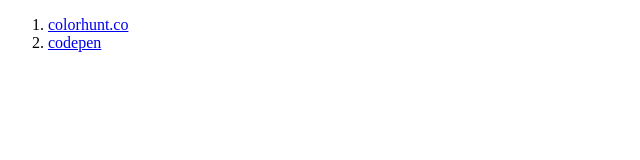
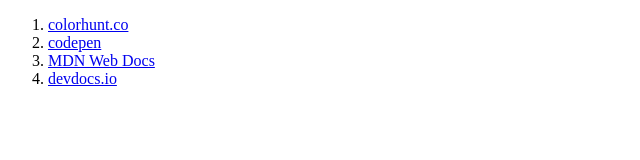
Before and after one commit to mskznkmr/resume, a plain HTML site: page html-css-js-resources.html in a window 1280 px wide. Shown: the whole page, without its empty margins (0-640 px from the left). Drawn offline with Linux system fonts and the light colour scheme.

Commit message:
Update html-css-js-resources.html

```diff
--- a/html-css-js-resources.html
+++ b/html-css-js-resources.html
@@ -10,6 +10,8 @@
     <ol>
         <li><a href="https://colorhunt.co"> colorhunt.co</a></li>
         <li><a href="https://codepen.io">codepen</a></li>
+        <li><a href="https://developer.mozilla.org">MDN Web Docs</a></li>
+        <li><a href="https://devdocs.io">devdocs.io</a></li>
     </ol>
 </body>
 </html>
```
